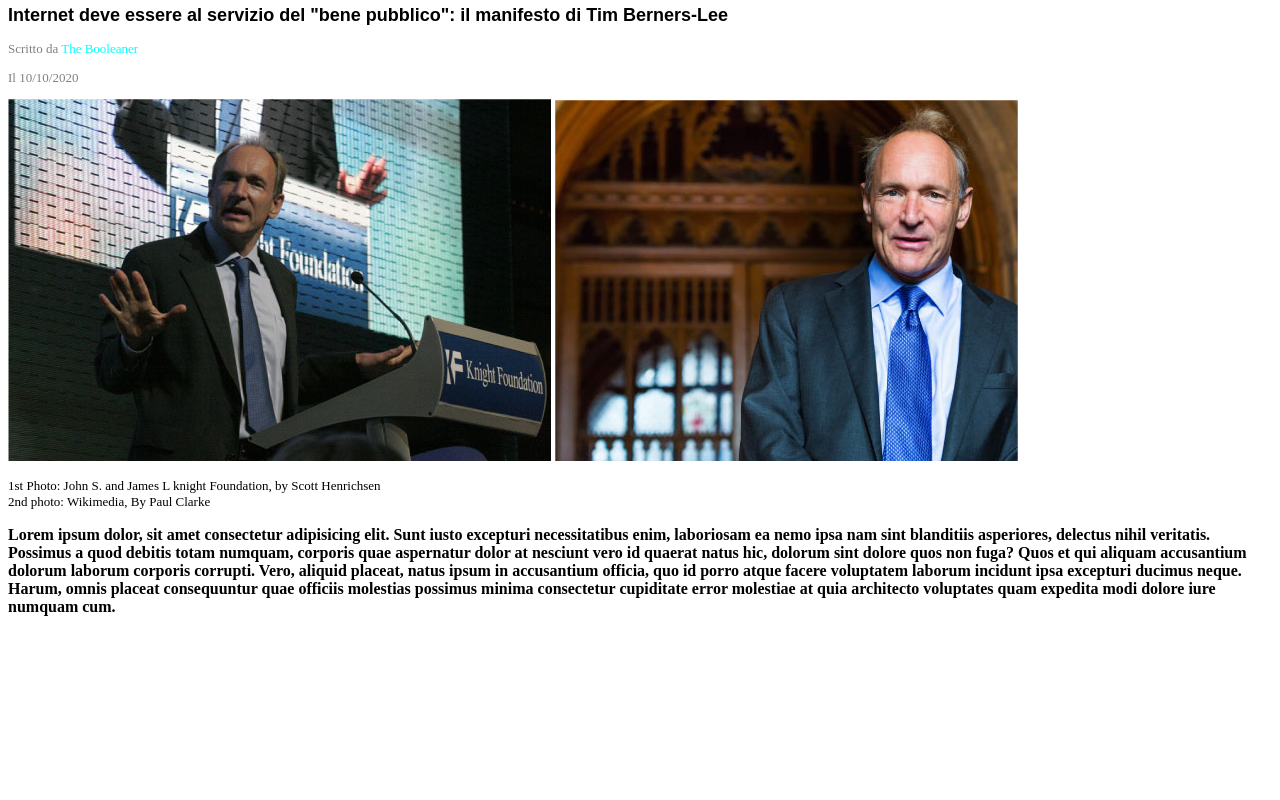
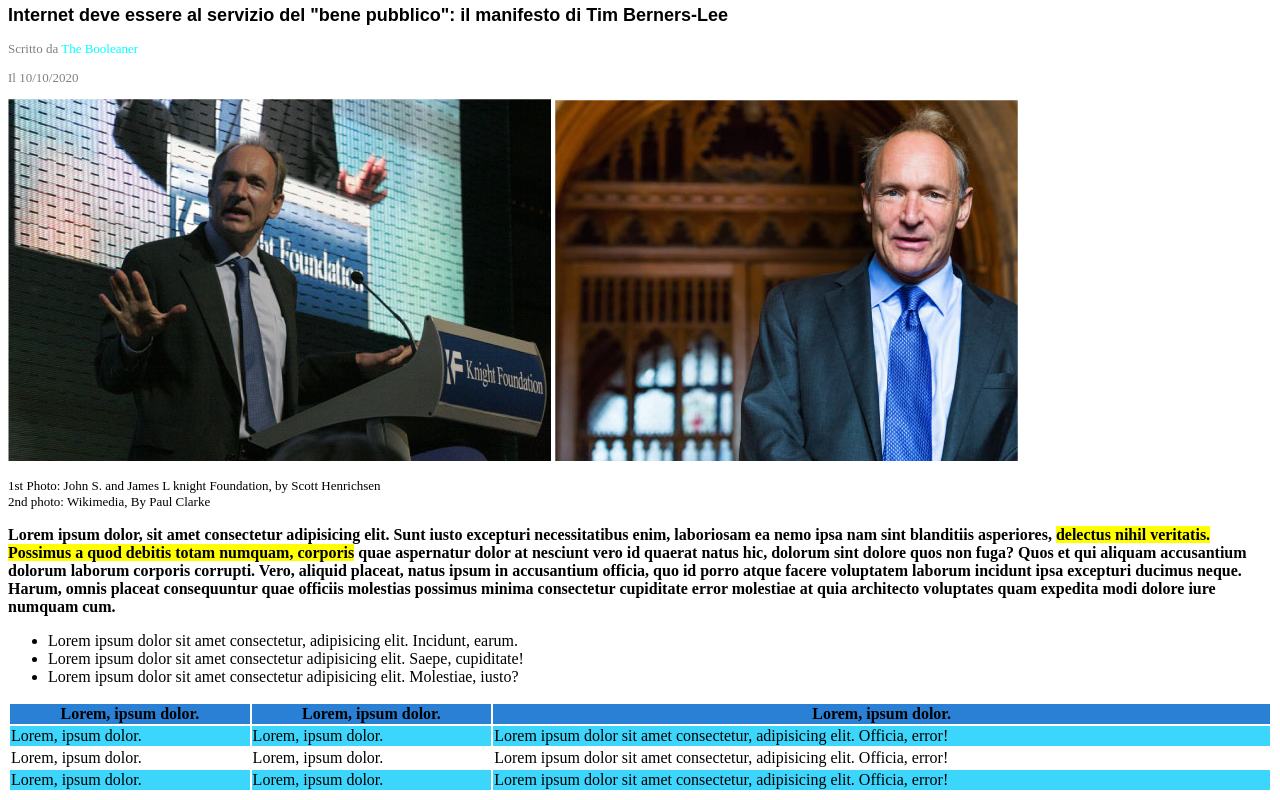
Before and after one commit to SimoneMicheleAllocca/html-css-booleaner, a plain HTML site: page index.html in a window 1280 px wide. Shown: the part 343-1143 px from the top of the page. Before the commit the page ends 975 px from the top, so only its background shows below. Drawn offline with Linux system fonts and the light colour scheme.

Commit message:
add: table

```diff
--- a/css/style.css
+++ b/css/style.css
@@ -31,3 +31,20 @@ h1{
 .testo{
     font-weight: 600;
 }
+
+.evidenziata{
+    background-color: yellow;
+}
+
+table{
+    width: 100%;
+    height: 100%;
+}
+
+thead{
+    background-color: rgba(7, 107, 206, 0.853);
+}
+
+.azzurro{
+    background-color: rgb(60, 213, 251);
+}
--- a/index.html
+++ b/index.html
@@ -29,7 +29,72 @@
                         <p class="foto"> 1st Photo: John S. and James L knight Foundation, by Scott Henrichsen<br> 2nd photo: Wikimedia, By Paul Clarke</p>
 
                         <p class="testo">Lorem ipsum dolor, sit amet consectetur adipisicing elit. Sunt iusto excepturi necessitatibus enim, laboriosam ea nemo ipsa nam sint blanditiis asperiores, <span class="evidenziata">delectus nihil veritatis. Possimus a quod debitis totam numquam, corporis</span> quae aspernatur dolor at nesciunt vero id quaerat natus hic, dolorum sint dolore quos non fuga? Quos et qui aliquam accusantium dolorum laborum corporis corrupti. Vero, aliquid placeat, natus ipsum in accusantium officia, quo id porro atque facere voluptatem laborum incidunt ipsa excepturi ducimus neque. Harum, omnis placeat consequuntur quae officiis molestias possimus minima consectetur cupiditate error molestiae at quia architecto voluptates quam expedita modi dolore iure numquam cum.</p>
-            </section>
+
+                            <ul>
+                               <li>Lorem ipsum dolor sit amet consectetur, adipisicing elit. Incidunt, earum.</li>
+                               <li>Lorem ipsum dolor sit amet consectetur adipisicing elit. Saepe, cupiditate!</li>
+                               <li>Lorem ipsum dolor sit amet consectetur adipisicing elit. Molestiae, iusto?</li>
+                            </ul>
+
+         </section>
+
+         <!-- Tabella -->
+         <table>
+            <thead>
+                <tr>
+                    <th>
+                        Lorem, ipsum dolor.
+                    </th>
+                    <th>
+                        Lorem, ipsum dolor.
+                    </th>
+                    <th>
+                        Lorem, ipsum dolor.
+                    </th>
+                </tr>
+            </thead>
+
+            <tbody>
+                <tr class="azzurro">
+                    <td>
+                        Lorem, ipsum dolor.
+                    </td>
+
+                    <td>
+                        Lorem, ipsum dolor.
+                    </td>
+
+                    <td>
+                        Lorem ipsum dolor sit amet consectetur, adipisicing elit. Officia, error!
+                    </td>
+                </tr>
+                <tr class="bianca">
+                    <td>
+                        Lorem, ipsum dolor.
+                    </td>
+                    <td>
+                        Lorem, ipsum dolor.
+                    </td>
+                    <td>
+                        Lorem ipsum dolor sit amet consectetur, adipisicing elit. Officia, error!
+                    </td>
+                </tr>
+                <tr class="azzurro">
+                    <td>
+                        Lorem, ipsum dolor.
+                    </td>
+                    <td>
+                        Lorem, ipsum dolor.
+                    </td>
+                    <td>
+                        Lorem ipsum dolor sit amet consectetur, adipisicing elit. Officia, error!
+                    </td>
+                </tr>
+            </tbody>
+
+        </table>
+
+
 
     </main>
     <!-- /Main -->
```
